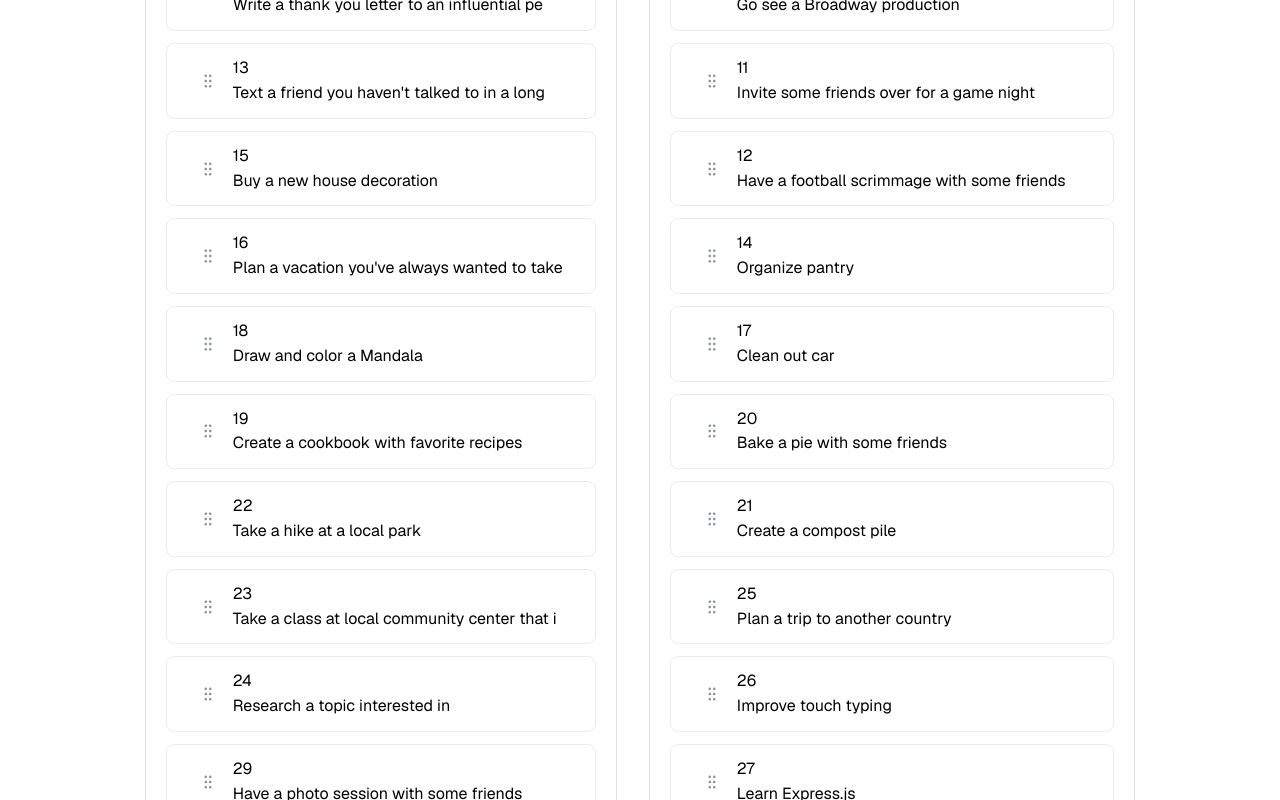
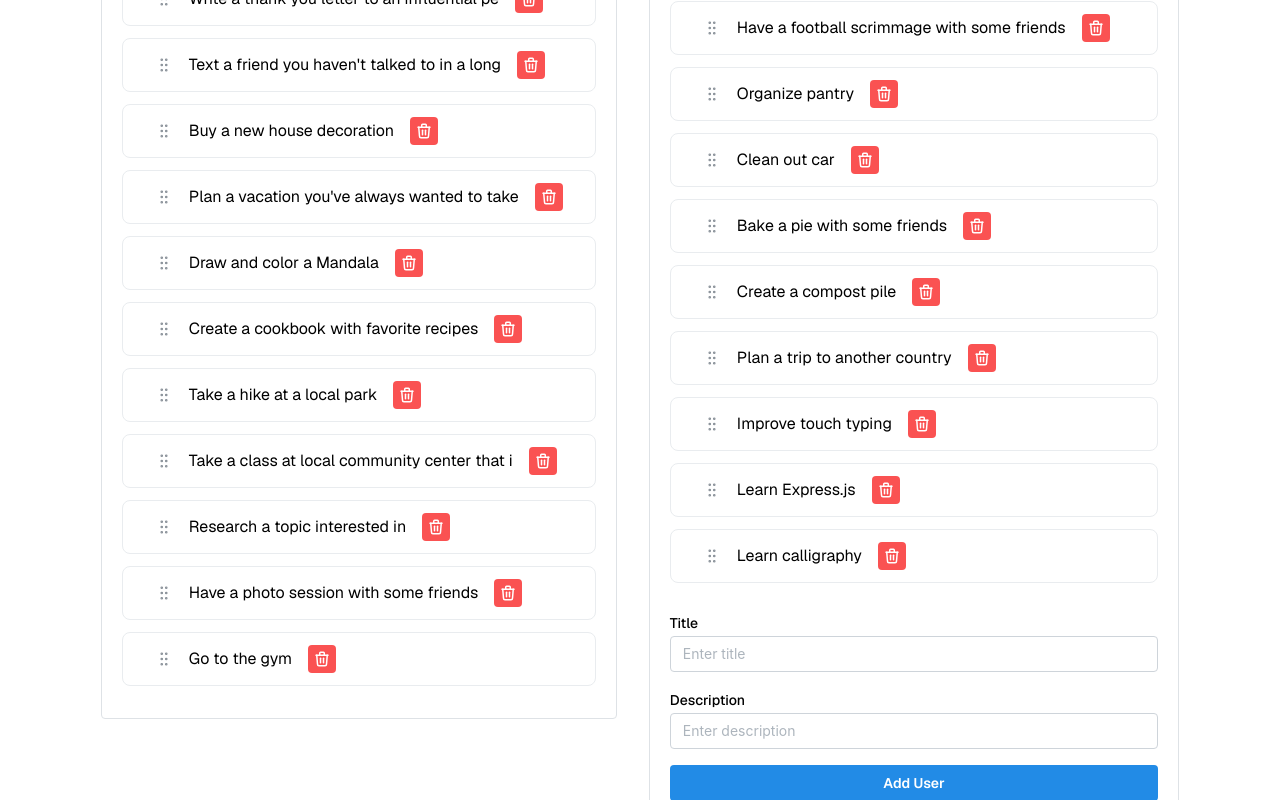
Before and after one commit to parthpilkhann/strategy-works-task, a Next.js app: page / in a window 1280 px wide. Shown: the part 640-1440 px from the top of the page. Built offline with nearby package versions, Linux system fonts and the light colour scheme.

Commit message:
added create user functionality

```diff
--- a/components/DndListHandle/DndListHandle.tsx
+++ b/components/DndListHandle/DndListHandle.tsx
@@ -1,15 +1,24 @@
 "use client";
 
-// !Has some bugs open issues page
+import React, { useState } from "react";
 import {
   DragDropContext,
   Draggable,
   DraggableLocation,
   Droppable,
 } from "@hello-pangea/dnd";
-import { IconGripVertical } from "@tabler/icons-react";
+import { IconGripVertical, IconTrash } from "@tabler/icons-react";
 import cx from "clsx";
-import { Group, Paper, Stack, Text, Title } from "@mantine/core";
+import {
+  Group,
+  Paper,
+  Stack,
+  Text,
+  Title,
+  TextInput,
+  Button,
+  ActionIcon,
+} from "@mantine/core";
 import { useListState } from "@mantine/hooks";
 import type { UseListStateHandlers } from "@mantine/hooks";
 import classes from "./DndListHandle.module.css";
@@ -22,6 +31,43 @@ export function DndListHandle({ todos }: { todos: Todo[] }) {
   const [inCompleteTodos, inCompleteTodoshandlers] = useListState(
     todos.filter((todo: Todo) => !todo.completed)
   );
+
+  const [newUser, setNewUser] = useState<{
+    title: string;
+    description: string;
+  }>({
+    title: "",
+    description: "",
+  });
+
+  const handleInputChange = (e: React.ChangeEvent<HTMLInputElement>) => {
+    setNewUser({
+      ...newUser,
+      [e.target.name]: e.target.value,
+    });
+  };
+
+  const handleAddUser = () => {
+    const newTodo: Todo = {
+      userId: Math.random(),
+      id: Math.random(),
+      todo: newUser.title,
+      completed: false,
+    };
+
+    inCompleteTodoshandlers.append(newTodo);
+    setNewUser({ title: "", description: "" });
+  };
+
+  const handleDeleteTodo = (id: number, completed: boolean) => {
+    if (completed) {
+      const index = completedTodos.findIndex((todo) => todo.id === id);
+      completedTodoshandlers.remove(index);
+    } else {
+      const index = inCompleteTodos.findIndex((todo) => todo.id === id);
+      inCompleteTodoshandlers.remove(index);
+    }
+  };
 
   const completedTodosItems = completedTodos.map((item, index) => (
     <Draggable key={item.todo} index={index} draggableId={item.todo}>
@@ -36,17 +82,22 @@ export function DndListHandle({ todos }: { todos: Todo[] }) {
           <div {...provided.dragHandleProps} className={classes.dragHandle}>
             <IconGripVertical size={18} stroke={1.5} />
           </div>
-          <div>
-            <p>{item.id}</p>
+          <Group>
             <Text>{item.todo?.slice(0, 45)}</Text>
-          </div>
+            <ActionIcon
+              color="red"
+              onClick={() => handleDeleteTodo(item.id, true)}
+            >
+              <IconTrash size={18} />
+            </ActionIcon>
+          </Group>
         </div>
       )}
     </Draggable>
   ));
 
   const inCompleteTodosItems = inCompleteTodos.map((item, index) => (
-    <Draggable key={item.todo} index={index} draggableId={item?.todo}>
+    <Draggable key={item.todo} index={index} draggableId={item.todo}>
       {(provided, snapshot) => (
         <div
           className={cx(classes.item, {
@@ -58,10 +109,15 @@ export function DndListHandle({ todos }: { todos: Todo[] }) {
           <div {...provided.dragHandleProps} className={classes.dragHandle}>
             <IconGripVertical size={18} stroke={1.5} />
           </div>
-          <div>
-            <p>{item.id}</p>
+          <Group>
             <Text>{item.todo?.slice(0, 45)}</Text>
-          </div>
+            <ActionIcon
+              color="red"
+              onClick={() => handleDeleteTodo(item.id, false)}
+            >
+              <IconTrash size={18} />
+            </ActionIcon>
+          </Group>
         </div>
       )}
     </Draggable>
@@ -107,11 +163,6 @@ export function DndListHandle({ todos }: { todos: Todo[] }) {
               destination
             );
           }
-          // completedTodoshandlers.remove(source.index, 1);
-          // inCompleteTodoshandlers.insert(
-          //   Number(destination?.index),
-          //   completedTodos[Number(destination?.index)]
-          // );
         }
       }}
     >
@@ -141,6 +192,21 @@ export function DndListHandle({ todos }: { todos: Todo[] }) {
                 </div>
               )}
             </Droppable>
+            <TextInput
+              label="Title"
+              placeholder="Enter title"
+              name="title"
+              value={newUser.title}
+              onChange={handleInputChange}
+            />
+            <TextInput
+              label="Description"
+              placeholder="Enter description"
+              name="description"
+              value={newUser.description}
+              onChange={handleInputChange}
+            />
+            <Button onClick={handleAddUser}>Add User</Button>
           </Stack>
         </Paper>
       </Group>
```
